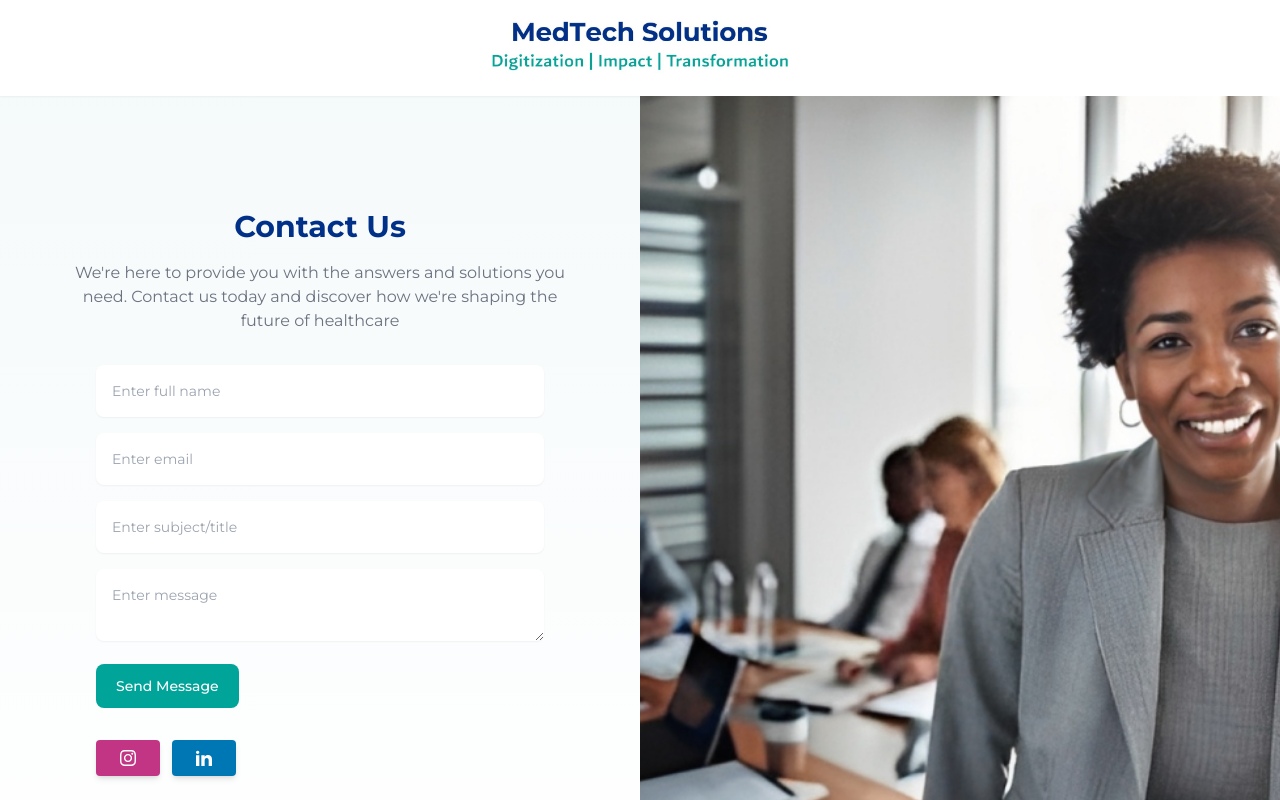
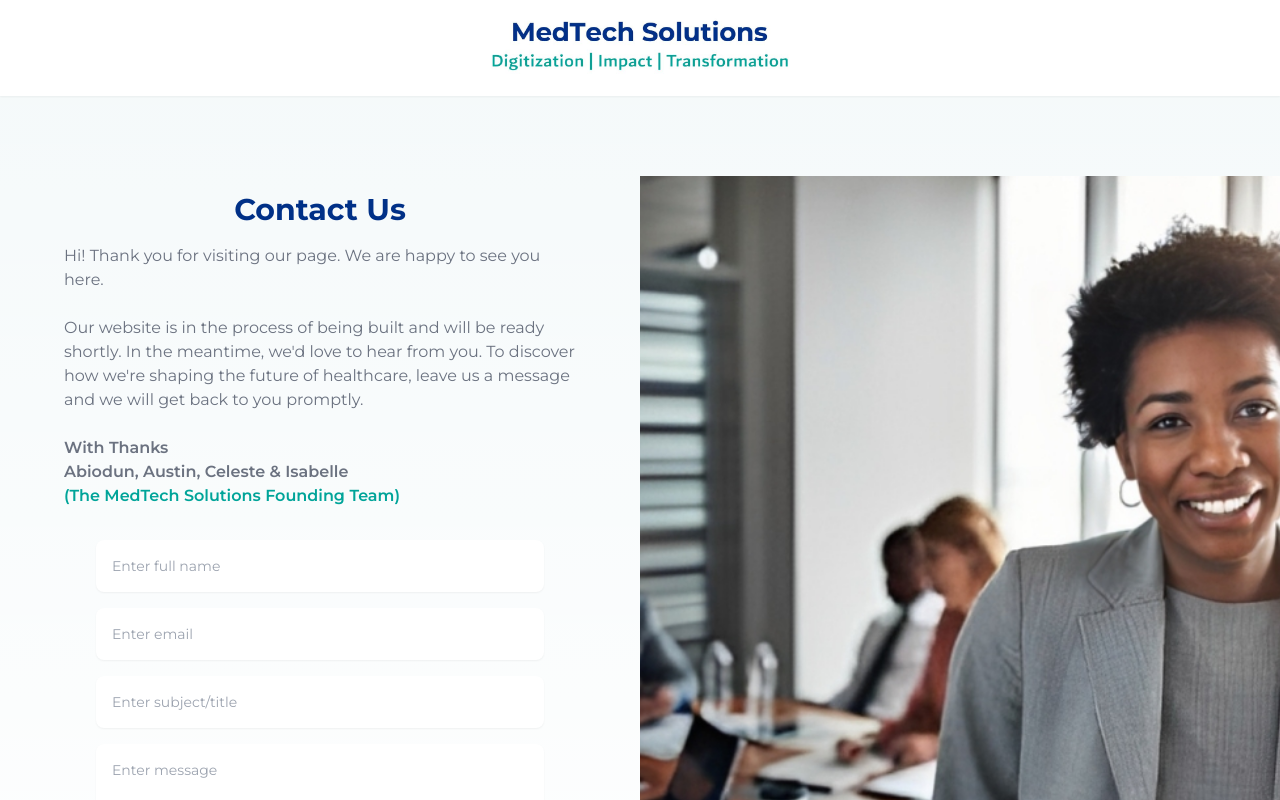
Before and after one commit to vermilion4/medtech, a Next.js app: page / in a window 1280 px wide. Shown: the top 800 px of the page. Built offline with nearby package versions, Linux system fonts and the light colour scheme.

Commit message:
feat: update content

```diff
--- a/src/app/page.js
+++ b/src/app/page.js
@@ -26,13 +26,21 @@ export default function Home ()
           <div className="mx-auto max-w-lg text-center">
             <h1 className="text-2xl font-bold sm:text-3xl text-[#003087]">Contact Us</h1>
 
-            <p className="mt-4 text-gray-500">
-              We&apos;re here to provide you with the answers and solutions you need. Contact us today and discover how we&apos;re shaping the future of healthcare
+            <p className="mt-4 text-gray-500 text-start">
+              Hi! Thank you for visiting our page. We are happy to see you here.<br /><br />
+
+              Our website is in the process of being built and will be ready shortly. In the meantime, we&apos;d love to hear from you. To discover how we&apos;re shaping the future of healthcare, leave us a message and we will get back to you promptly.<br /><br />
+
+              <span className='font-semibold'>With Thanks<br />
+                Abiodun, Austin, Celeste & Isabelle<br />
+                <span className='text-[#00A499]'>(The MedTech Solutions Founding Team)</span>
+              </span>
             </p>
           </div>
 
           <form action="https://api.web3forms.com/submit" method="POST" className="mx-auto mb-0 mt-8 max-w-md space-y-4">
             <input type="hidden" name="access_key" value="4841cb13-67fb-4135-997b-7ddde85cd60f" />
+            <input type="hidden" name="from_name" value="MedTech Contact Form" />
             <input type="checkbox" name="botcheck" class="hidden" style={ { display: "none;" } } />
             <div>
               <label htmlFor="name" className="sr-only">Name</label>
@@ -41,7 +49,7 @@ export default function Home ()
                 <input
                   type="text"
                   className="w-full rounded-lg border-gray-200 p-4 pe-12 text-sm shadow-sm"
-                  name="from_name"
+                  name="name"
                   placeholder="Enter full name"
                 />
               </div>
```
